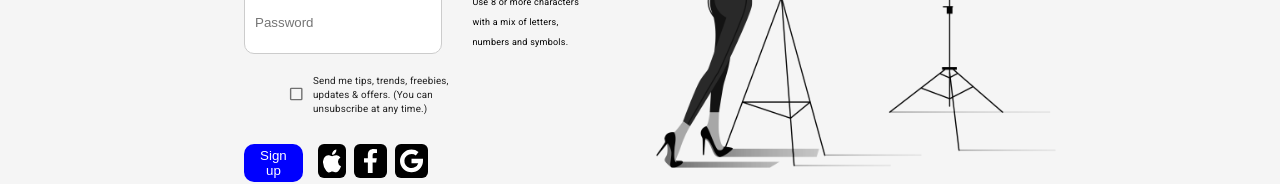
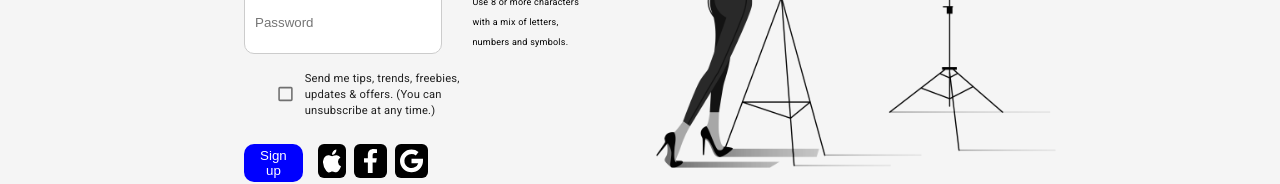
Before and after one commit to grthamad/Presetia, an Angular app: page /signup in a window 1280 px wide. Shown: the part 476-660 px from the top of the page. Built offline with nearby package versions, Linux system fonts and the light colour scheme.

Commit message:
glitch in padding checkbox padding

```diff
--- a/src/app/signup/signup.component.scss
+++ b/src/app/signup/signup.component.scss
@@ -152,7 +152,7 @@
         }
 
         .my-checkbox {
-          transform: scale(0.7);
+          transform: scale(0.8);
           width: 65%;
         }
         .my-checkbox .mat-ripple-element {
```
